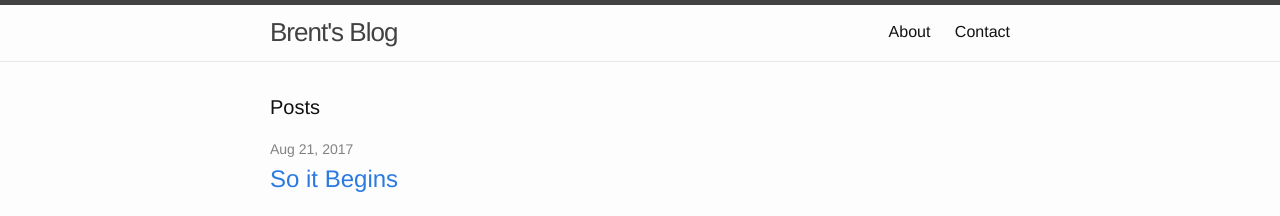
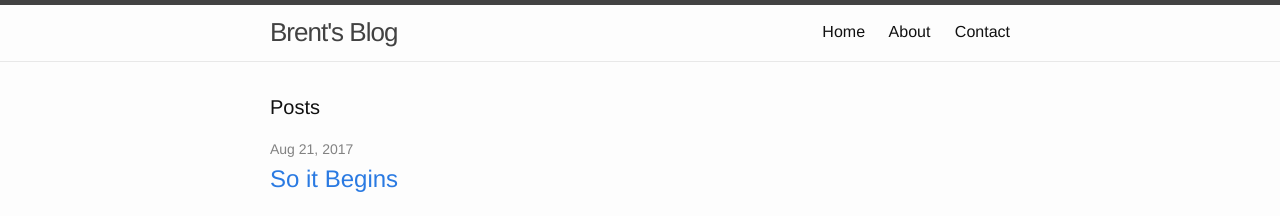
Before and after one commit to sgtphips/blog, a Jekyll site: the page built from index.md, in a window 1280 px wide. Shown: the top 216 px of the page. Built offline with Jekyll 4.4.1, drawn with Linux system fonts in a browser that asks for light colours.

Commit message:
Moved Home Nav outside of the loop

```diff
--- a/_includes/header.html
+++ b/_includes/header.html
@@ -19,6 +19,7 @@
         </label>
 
         <div class="trigger">
+          <a class="page-link" href="{{ site.url | relative_url }}">Home</a>
           {% for path in page_paths %}
             {% assign my_page = site.pages | where: "path", path | first %}
             {% if my_page.title %}
```
